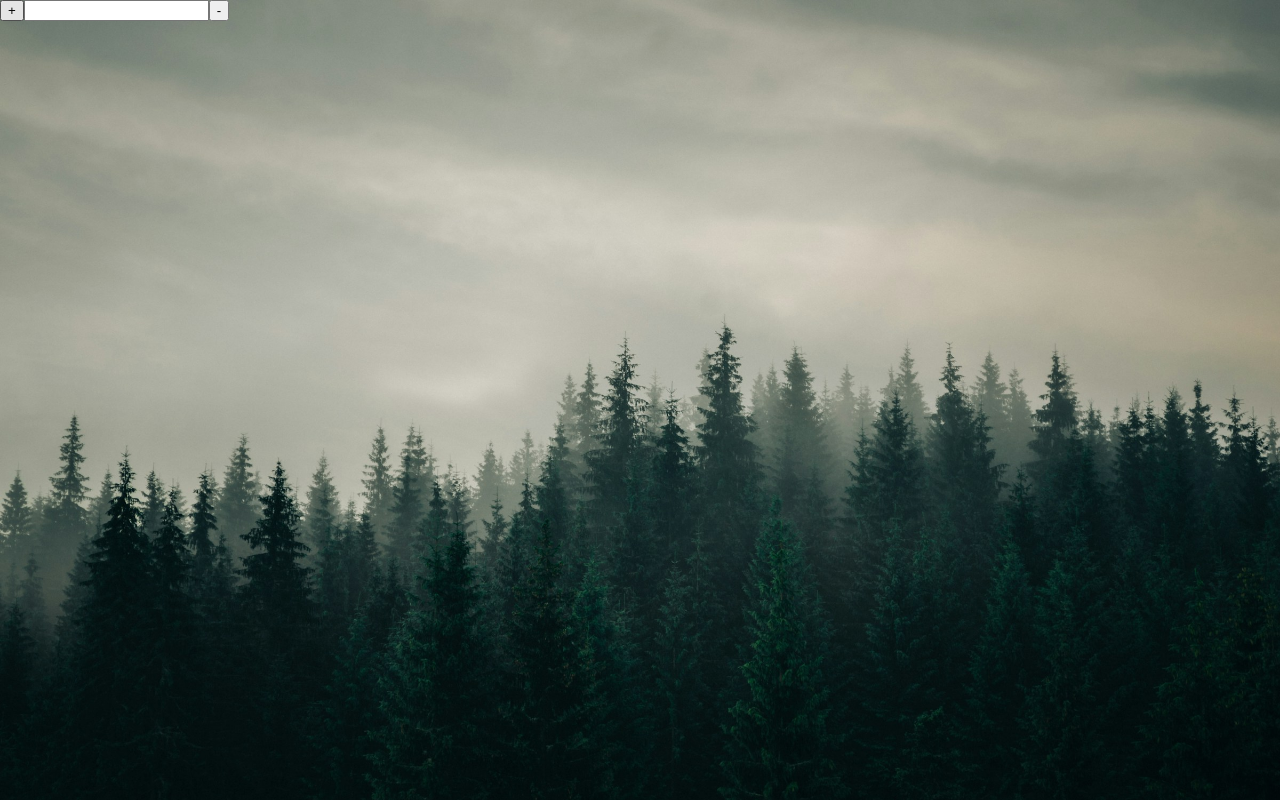
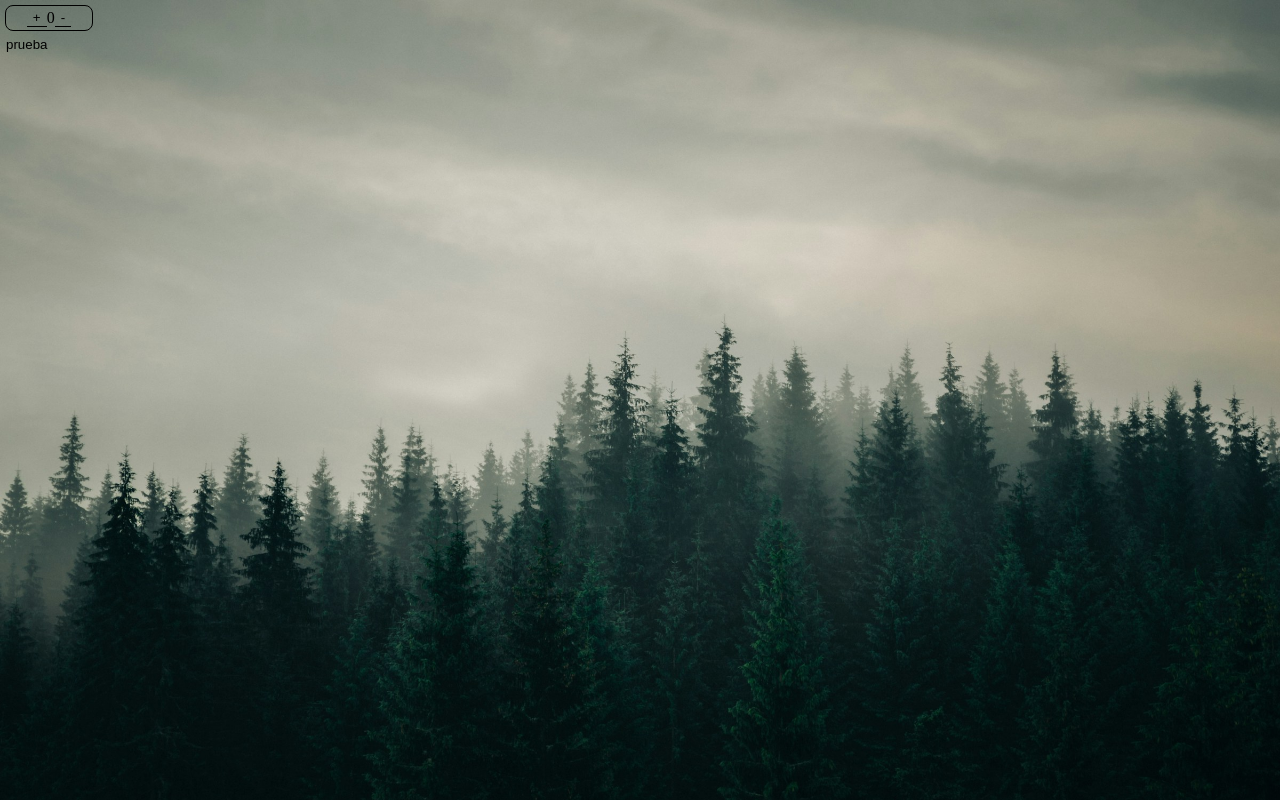
Before and after one commit to LucasDLT/ecommerce, a React (Vite) app: page / in a window 1280 px wide. Built offline with nearby package versions, Linux system fonts and the light colour scheme; a web font is replaced by a local one.

Commit message:
se modifico el componente button para que sea reutilizable pasandole props como un texto y un onclick. Comienzo del contador con funciones

```diff
--- a/src/App.jsx
+++ b/src/App.jsx
@@ -5,6 +5,7 @@ import Header from "./components/Header/Header";
 import Footer from "./components/Footer/Footer";
 import TerminosYCondiciones from "./components/TerminosCondiciones/Terminos&Condiciones";
 import ItemCount from "./components/ItemCount/ItemCount";
+import ComponentButton from "./components/ComponentButton/ComponentButton";
 
 function App() {
   return (
@@ -15,7 +16,7 @@ function App() {
       <Footer/>*/}
 
       <ItemCount />
-
+      <ComponentButton text="prueba" />
     </>
   );
 }
--- /dev/null
+++ b/src/components/ComponentButton/ComponentButton.jsx
@@ -0,0 +1,13 @@
+import styled from "styled-components";
+
+export default function ComponentButton({ text, onClick}) {
+  return <Button onClick={onClick?onClick:undefined}>{text}</Button>;
+}
+
+export const Button = styled.button`
+  display: flex;
+  justify-content: center;
+  align-items: center;
+  background:none;
+  border: none;
+`;
--- a/src/components/ItemCount/ItemCount.jsx
+++ b/src/components/ItemCount/ItemCount.jsx
@@ -1,13 +1,42 @@
-export default function ItemCount(){
-          return(
-                    <>
-                    <button>
-                              +
-                    </button>
-                    <input type="number" />
-                    <button>
-                              -
-                    </button>
-                    </>
-          )
+import styled from "styled-components";
+import ComponentButton from "../ComponentButton/ComponentButton";
+import { useState } from "react";
+
+export default function ItemCount() {
+  const [count, setCount] = useState(0);
+
+  const handlerSubtract = () => {
+    setCount((num) => num - 1);
+  };
+
+  const handlerAdd = () => {
+    setCount((num) => num + 1);
+  };
+
+  return (
+    <CounterContainer>
+      <ComponentButton onClick={handlerAdd} text="+" />
+      <div>{count}</div>
+      <ComponentButton onClick={handlerSubtract} text="-" />
+    </CounterContainer>
+  );
 }
+
+export const CounterContainer = styled.div`
+  display: flex;
+  justify-content: center;
+  align-items: center;
+  padding: 0.2rem;
+  margin: 0.3rem;
+  border-radius: 0.5rem;
+  border: 1px solid black;
+  max-width: 5rem;
+  input {
+    max-width: 1rem;
+  }
+  button {
+    width: rem;
+    border-bottom: black 1px solid;
+    cursor: pointer;
+  }
+`;
```
Also changed, not shown: src/components/CartButton/CartButton.jsx (deleted, +0 -9 lines).
